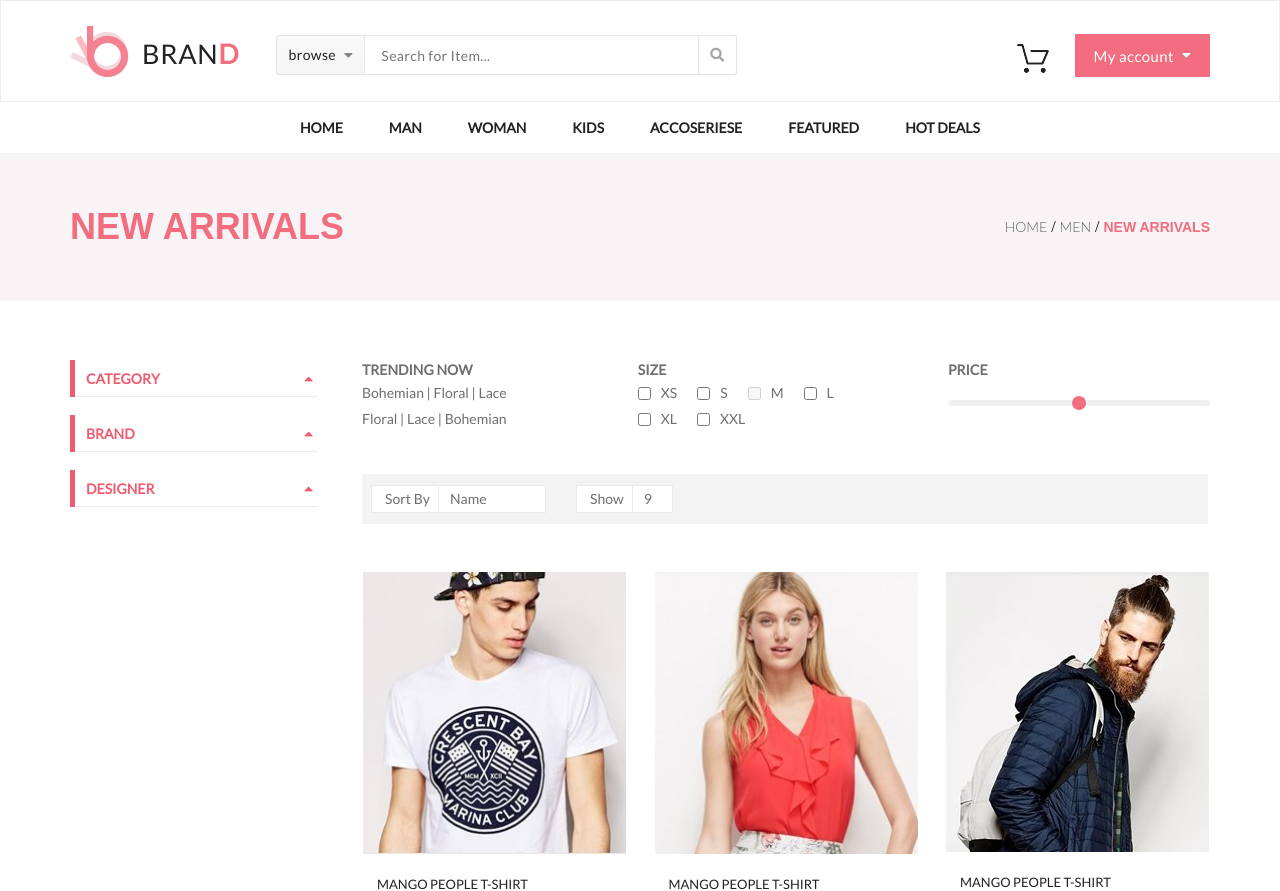
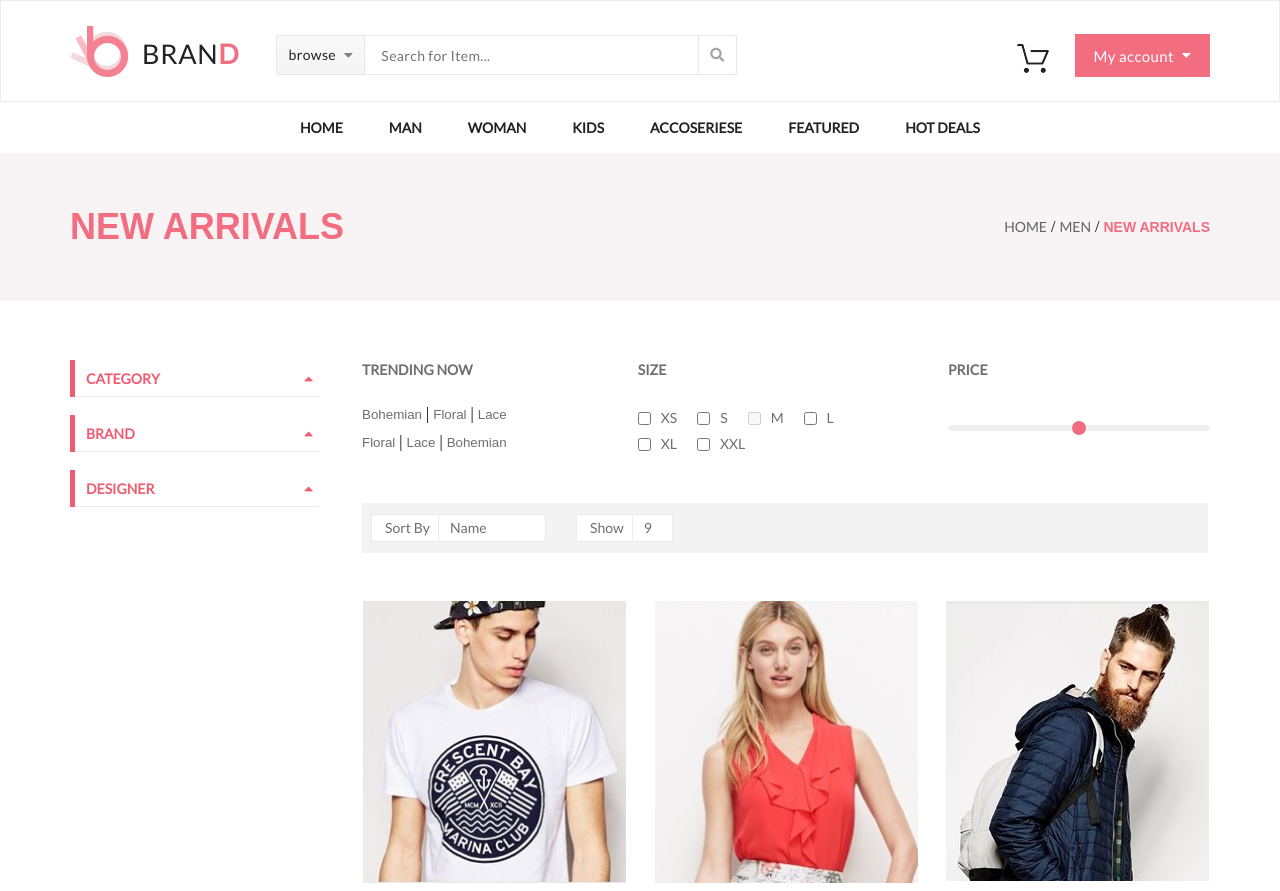
Before and after one commit to MarcusSten/marcussten.github.io, a PHP site: page /site5/product.html in a window 1280 px wide. Shown: the top 891 px of the page. Run offline with PHP 8.4, Linux system fonts and the light colour scheme.

Commit message:
edit site 5

```diff
--- a/site5/product.html
+++ b/site5/product.html
@@ -332,8 +332,38 @@
         		<nav class="product_filter">
         			<div class="trending">
         				<h3 class="filter_title">Trending now</h3>
-        				<span class="filter_text">Bohemian    |    Floral    |    Lace</span>
-        				<span class="filter_text">Floral    |    Lace    |    Bohemian</span>
+						<div class="filter_radio">
+							<div class="filter_radio_btn">
+								<input class="button_1" id="button_1" type="button" name="Bohemian" value="Bohemian" checked>
+								<label for="button-1"></label>
+							</div>
+							<span>&nbsp;|&nbsp;</span>
+							<div class="filter_radio_btn">
+								<input class="button_1" id="button_2" type="button" name="Floral" value="Floral" checked>
+								<label for="button-2"></label>
+							</div>
+							<span>&nbsp;|&nbsp;</span>
+							<div class="filter_radio_btn">
+								<input class="button_1" id="button_3" type="button" name="Lace" value="Lace" checked>
+								<label for="button-3"></label>
+							</div>
+						</div>
+						<div class="filter_radio">
+							<div class="filter_radio_btn">
+								<input class="button_1" id="button_2" type="button" name="Floral" value="Floral" checked>
+								<label for="button-2"></label>
+							</div>
+							<span>&nbsp;|&nbsp;</span>
+							<div class="filter_radio_btn">
+								<input class="button_1" id="button_3" type="button" name="Lace" value="Lace" checked>
+								<label for="button-3"></label>
+							</div>
+							<span>&nbsp;|&nbsp;</span>
+							<div class="filter_radio_btn">
+								<input class="button_1" id="button_1" type="button" name="Bohemian" value="Bohemian" checked>
+								<label for="button-1"></label>
+							</div>
+						</div>
 					</div>
 
 					<div class="filter_size">
--- a/site5/style.css
+++ b/site5/style.css
@@ -13,7 +13,7 @@
 	font-family: 'Font Awesome 5 Free' !important;
 }
 
-a{
+a {
 	text-decoration: none;
 }
 
@@ -402,7 +402,7 @@ details>summary {
 	width: 95%;
 }
 
-.card_nomber:hover{
+.card_nomber:hover {
 	box-shadow: 0 0 8px rgba(0, 0, 0, 0.16);
 }
 
@@ -506,11 +506,11 @@ details>summary {
 	margin-top: 11px;
 }
 
-.checkout:hover{
+.checkout:hover {
 	box-shadow: 0 0 8px rgba(0, 0, 0, 0.16);
 }
 
-.go_to_card:hover{
+.go_to_card:hover {
 	box-shadow: 0 0 8px rgba(0, 0, 0, 0.16);
 }
 
@@ -905,7 +905,7 @@ details>summary {
 
 .nav_path {
 	color: #636363;
-	font-family: "Lato Light", sans-serif;
+	font-family: Lato;
 	font-weight: 300;
 	font-size: 14px;
 	text-transform: uppercase;
@@ -1148,19 +1148,19 @@ details>summary {
 
 /* ---------------- MAIN for product.html    ---------------- */
 
-.main_container{
+.main_container {
 	width: 1140px;
 	margin: 0 auto;
 	margin-top: 59px;
 	display: flex;
 }
 
-.left_menu{
+.left_menu {
 	width: 243px;
 	margin-right: 49px;
 }
 
-.name_category{
+.name_category {
 	display: flex;
 	color: #ef5b70;
 	font-family: Lato;
@@ -1174,25 +1174,25 @@ details>summary {
 	cursor: pointer
 }
 
-.band_category{
+.band_category {
 	width: 5px;
 	height: 37px;
 	background-color: #ef5b70;
 	margin-right: 11px;
 }
 
-.name_category_title{
+.name_category_title {
 	display: flex;
 	justify-content: space-between;
 	align-items: center;
 	width: 227px;
 }
 
-.category_caret_up{
+.category_caret_up {
 	color: #ef5b70;
 }
 
-.category_line{
+.category_line {
 	width: 243px;
 	height: 1px;
 	background-color: #ebebeb;
@@ -1201,13 +1201,13 @@ details>summary {
 	margin-left: 5px;
 }
 
-.category_link{
+.category_link {
 	margin-left: 17px;
 	list-style-type: none;
 	margin-bottom: 23px;
 }
 
-.category_link_text{
+.category_link_text {
 	text-decoration: none;
 	color: #6f6e6e;
 	font-family: Lato;
@@ -1221,22 +1221,22 @@ details>summary {
 	color: #f16d7f;
 }
 
-.product_block{
+.product_block {
 	width: 100%;
 }
 
-.product_filter{
+.product_filter {
 	display: flex;
 	justify-content: space-between;
 }
 
-.trending{
+.trending {
 	display: flex;
 	flex-direction: column;
 	margin-right: 114px;
 }
 
-.category_trend{
+.category_trend {
 	color: #6f6e6e;
 	font-family: Lato;
 	font-size: 14px;
@@ -1244,36 +1244,63 @@ details>summary {
 	line-height: 26px;
 }
 
-.filter_title{
+.filter_title {
 	color: #6f6e6e;
 	font-family: Lato;
 	font-size: 14px;
 	font-weight: 700;
 	line-height: 20px;
 	text-transform: uppercase;
-}
-
-.filter_size{
+	margin-bottom: 25px;
+}
+
+.filter_radio {
+	display: flex;
+	margin-bottom: 10px;
+}
+
+.filter_size {
 	margin-right: 58px;
 	width: 235px;
 }
 
-.filter_size_check{
+.filter_size_check {
 	display: flex;
 	flex-wrap: wrap;
 }
 
-.size_check{
+.size_check {
 	display: flex;
 	align-items: center;
 	margin-right: 20px;
 }
 
-.check_input{
+.check_input {
 	margin-right: 10px;
 }
 
-.filter_text{
+.button_1 {
+	border: none;
+	background-color: white;
+	color: #6f6e6e;
+}
+
+.button_1:hover,
+.button_1:focus {
+	color: #f16d7f;
+}
+
+.button_1:focus {
+	outline: 1px solid #6f6e6e;
+	;
+	outline-offset: 1px;
+}
+
+.button_1:active {
+	transform: scale(1.2);
+}
+
+.filter_text {
 	color: #6f6e6e;
 	font-family: Lato;
 	font-size: 14px;
@@ -1281,13 +1308,13 @@ details>summary {
 	line-height: 26px;
 }
 
-.price{
+.price {
 	display: flex;
 	flex-direction: column;
 	width: 262px;
 }
 
-.form_range_price{
+.form_range_price {
 	margin-top: 20px;
 }
 
@@ -1312,7 +1339,7 @@ input[type=range]::-webkit-slider-thumb {
 }
 
 
-.sort_block{
+.sort_block {
 	width: 846px;
 	height: 50px;
 	background-color: #f3f3f3;
@@ -1334,7 +1361,7 @@ input[type=range]::-webkit-slider-thumb {
 	padding-right: 8px;
 }
 
-.sort_by{
+.sort_by {
 	display: block;
 	font-family: Lato;
 	font-size: 14px;
@@ -1355,11 +1382,14 @@ input[type=range]::-webkit-slider-thumb {
 .sort_by::-ms-expand {
 	display: none;
 }
+
 .sort_by:hover {
 	border-color: #ebebeb;
 	cursor: pointer
 }
-.sort_by:focus { border-color: #ebebeb;
+
+.sort_by:focus {
+	border-color: #ebebeb;
 	box-shadow: 0 0 1px 2px #ffffff;
 	color: #222;
 	outline: none;
@@ -1379,7 +1409,7 @@ input[type=range]::-webkit-slider-thumb {
 	padding-right: 8px;
 }
 
-.show_by{
+.show_by {
 	display: block;
 	font-family: Lato;
 	font-size: 14px;
@@ -1401,18 +1431,21 @@ input[type=range]::-webkit-slider-thumb {
 .show_by::-ms-expand {
 	display: none;
 }
+
 .show_by:hover {
 	border-color: #ebebeb;
 	cursor: pointer
 }
-.show_by:focus { border-color: #ebebeb;
+
+.show_by:focus {
+	border-color: #ebebeb;
 	box-shadow: 0 0 1px 2px #ffffff;
 	color: #222;
 	outline: none;
 	cursor: pointer
 }
 
-.card_product{
+.card_product {
 	display: flex;
 	flex-direction: row;
 	flex-wrap: wrap;
@@ -1422,7 +1455,7 @@ input[type=range]::-webkit-slider-thumb {
 	margin-bottom: 67px;
 }
 
-.pagination{
+.pagination {
 	width: 261px;
 	height: 44px;
 	border-radius: 3px;
@@ -1439,7 +1472,9 @@ ul.pagination {
 	margin: 0;
 }
 
-ul.pagination li {display: inline;}
+ul.pagination li {
+	display: inline;
+}
 
 ul.pagination li a {
 	color: #c4c4c4;
@@ -1450,13 +1485,13 @@ ul.pagination li a {
 	text-decoration: none;
 }
 
-.bottom_block{
+.bottom_block {
 	margin: 0 auto;
 	background-color: #222224;
 	margin-top: 110px;
 }
 
-.container{
+.container {
 	margin: 0 auto;
 	width: 1140px;
 	display: flex;
@@ -1464,7 +1499,7 @@ ul.pagination li a {
 	height: 341px;
 }
 
-.bottom_block_loot{
+.bottom_block_loot {
 	display: flex;
 	flex-direction: column;
 	justify-content: center;
@@ -1472,7 +1507,7 @@ ul.pagination li a {
 	width: 309px;
 }
 
-.text_block_loot{
+.text_block_loot {
 	display: flex;
 	flex-direction: column;
 	justify-content: center;
@@ -1480,7 +1515,7 @@ ul.pagination li a {
 	text-align: center;
 }
 
-.block_loot_title{
+.block_loot_title {
 	color: #fbfbfb;
 	font-family: Lato;
 	font-size: 20px;
@@ -1488,7 +1523,7 @@ ul.pagination li a {
 	margin-bottom: 17px;
 }
 
-.block_loot_text{
+.block_loot_text {
 	color: #fbfbfb;
 	font-family: Lato;
 	font-size: 14px;
```
Also changed, not shown: site5/img/card10.jpg, site5/img/card12.jpg, site5/img/card9.jpg. Lines whose indentation alone changed are shown as unchanged.
